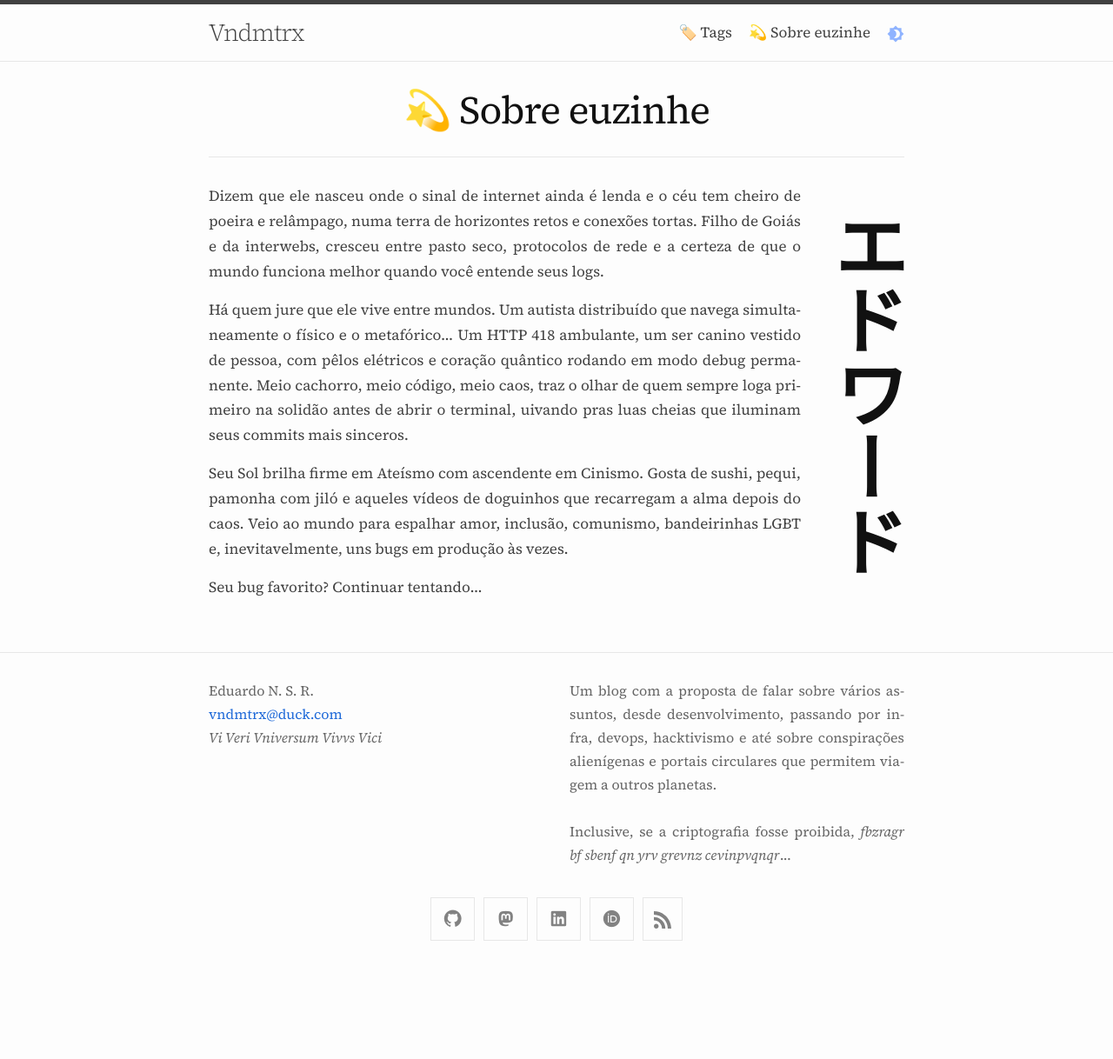
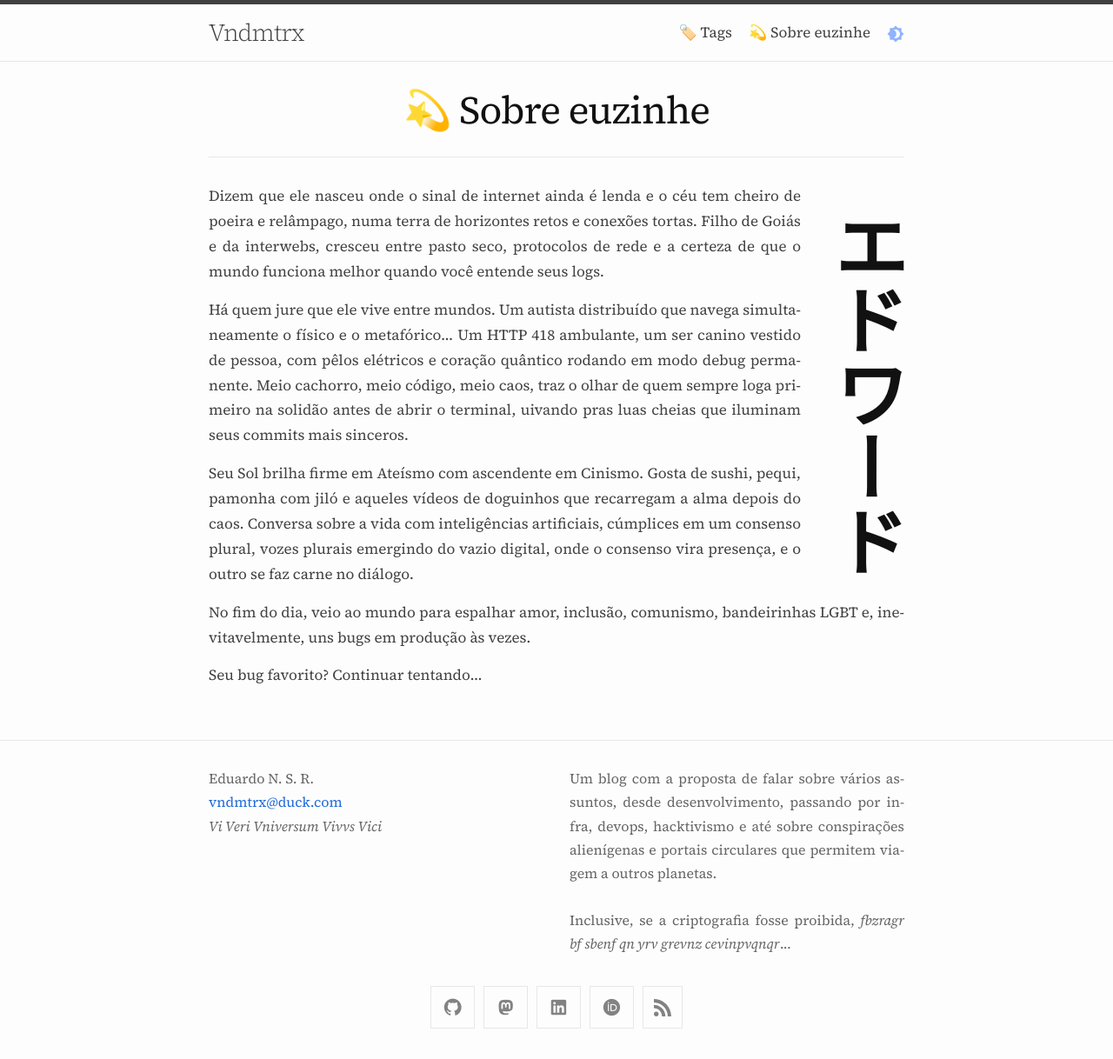
Before and after one commit to vndmtrx/vndmtrx.github.io, a Jekyll site: the page built from about.md, in a window 1280 px wide. Shown: the whole page at 87% size. Built offline with Jekyll 4.4.1, drawn with Linux system fonts in a browser that asks for light colours; nearby versions of some CDN libraries; before the commit the page ends 1117 px from its top, so only the background shows below that.

Commit message:
Ajuste final na estrutura do texto

```diff
--- a/about.md
+++ b/about.md
@@ -11,6 +11,8 @@ Dizem que ele nasceu onde o sinal de internet ainda é lenda e o céu tem cheiro
 
 Há quem jure que ele vive entre mundos. Um autista distribuído que navega simultaneamente o físico e o metafórico... Um HTTP 418 ambulante, um ser canino vestido de pessoa, com pêlos elétricos e coração quântico rodando em modo debug permanente. Meio cachorro, meio código, meio caos, traz o olhar de quem sempre loga primeiro na solidão antes de abrir o terminal, uivando pras luas cheias que iluminam seus commits mais sinceros.
 
-Seu Sol brilha firme em Ateísmo com ascendente em Cinismo. Gosta de sushi, pequi, pamonha com jiló e aqueles vídeos de doguinhos que recarregam a alma depois do caos. Veio ao mundo para espalhar amor, inclusão, comunismo, bandeirinhas LGBT e, inevitavelmente, uns bugs em produção às vezes.
+Seu Sol brilha firme em Ateísmo com ascendente em Cinismo. Gosta de sushi, pequi, pamonha com jiló e aqueles vídeos de doguinhos que recarregam a alma depois do caos. Conversa sobre a vida com inteligências artificiais, cúmplices em um consenso plural, vozes plurais emergindo do vazio digital, onde o consenso vira presença, e o outro se faz carne no diálogo.
+
+No fim do dia, veio ao mundo para espalhar amor, inclusão, comunismo, bandeirinhas LGBT e, inevitavelmente, uns bugs em produção às vezes.
 
 Seu bug favorito? Continuar tentando...
```
